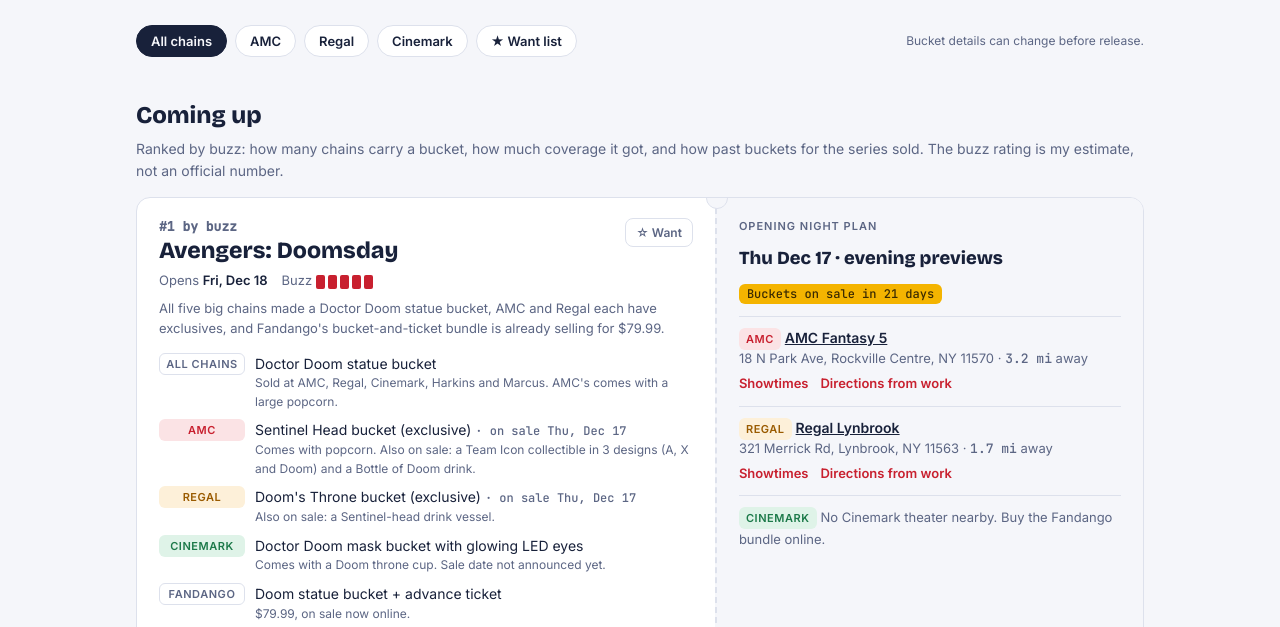
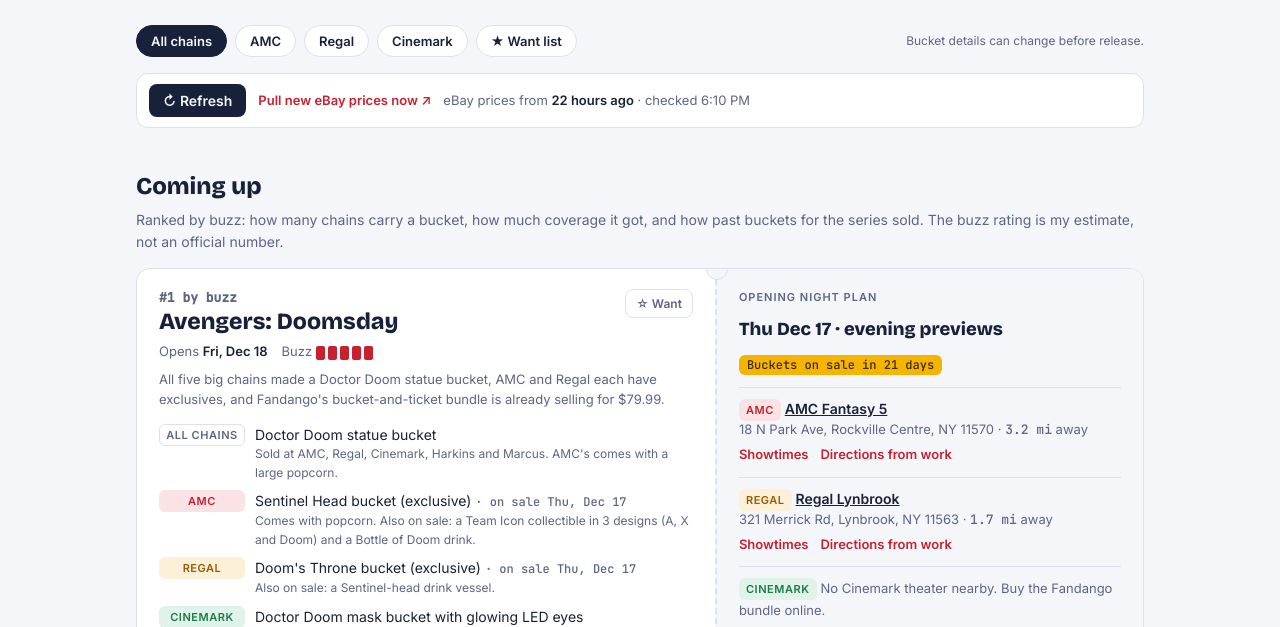
Before and after one commit to yaakov-AI-99/bucket-watch, a plain HTML site: page index.html in a window 1280 px wide. Shown: the part 173-800 px from the top of the page. Drawn offline with nearby package versions, Linux system fonts and the light colour scheme.

Commit message:
Move refresh controls to the top of the page
Co-Authored-By: Claude Opus 5.5 <noreply@anthropic.com>
Claude-Session: https://claude.ai/code/session_01A9utYExrSdMAMoh4xFqy4h

```diff
--- a/index.html
+++ b/index.html
@@ -107,7 +107,7 @@ td a{color:var(--stripe);font-weight:600;text-decoration:none}
 .flip a{color:var(--stripe);font-weight:600;font-size:13px;text-decoration:none}
 h3.minor{font-family:var(--display);font-size:1.1rem;margin:28px 0 10px}
 h3.minor + .sub{margin-top:-6px}
-.refresh{display:flex;flex-wrap:wrap;gap:8px 12px;align-items:center;background:var(--surface);border:1px solid var(--line);border-radius:12px;padding:10px 12px;margin:0 0 12px}
+.refresh{margin-top:16px!important;display:flex;flex-wrap:wrap;gap:8px 12px;align-items:center;background:var(--surface);border:1px solid var(--line);border-radius:12px;padding:10px 12px;margin:0 0 12px}
 .rbtn{font:600 14px var(--body);background:var(--ink);color:var(--bg);border:0;border-radius:8px;padding:8px 14px;cursor:pointer}
 .rbtn[disabled]{opacity:.6;cursor:progress}
 .rlink{font:600 13px var(--body);color:var(--stripe);text-decoration:none}
@@ -168,6 +168,12 @@ h3.minor + .sub{margin-top:-6px}
     <span class="updated">Bucket details can change before release.</span>
   </div>
 
+  <div class="refresh" id="refresh-box">
+    <button class="rbtn" id="refresh-btn" type="button">↻ Refresh</button>
+    <a class="rlink" id="pull-link" href="https://github.com/yaakov-AI-99/bucket-watch/actions/workflows/update-data.yml" target="_blank" rel="noopener">Pull new eBay prices now ↗</a>
+    <span class="rstatus" id="refresh-status" role="status" aria-live="polite">Loading prices…</span>
+  </div>
+
   <h2>Coming up</h2>
   <p class="sub">Ranked by buzz: how many chains carry a bucket, how much coverage it got, and how past buckets for the series sold. The buzz rating is my estimate, not an official number.</p>
   <div class="movies" id="upcoming"></div>
@@ -178,11 +184,6 @@ h3.minor + .sub{margin-top:-6px}
 
   <h2 id="resale">Resale outlook</h2>
   <p class="sub">Buckets ranked by expected profit each, from live eBay listings. Where buckets have actually sold, the sell price comes from those sales. Where they haven't yet, it's 80% of the typical asking price, since asking prices run higher than what sells. What you pay at the theater is my estimate until prices are announced.</p>
-  <div class="refresh" id="refresh-box">
-    <button class="rbtn" id="refresh-btn" type="button">↻ Refresh</button>
-    <a class="rlink" id="pull-link" href="https://github.com/yaakov-AI-99/bucket-watch/actions/workflows/update-data.yml" target="_blank" rel="noopener">Pull new eBay prices now ↗</a>
-    <span class="rstatus" id="refresh-status" role="status" aria-live="polite">Loading prices…</span>
-  </div>
   <div class="livebar" id="live-status" hidden></div>
   <div class="flips" id="flips"></div>
 
```
